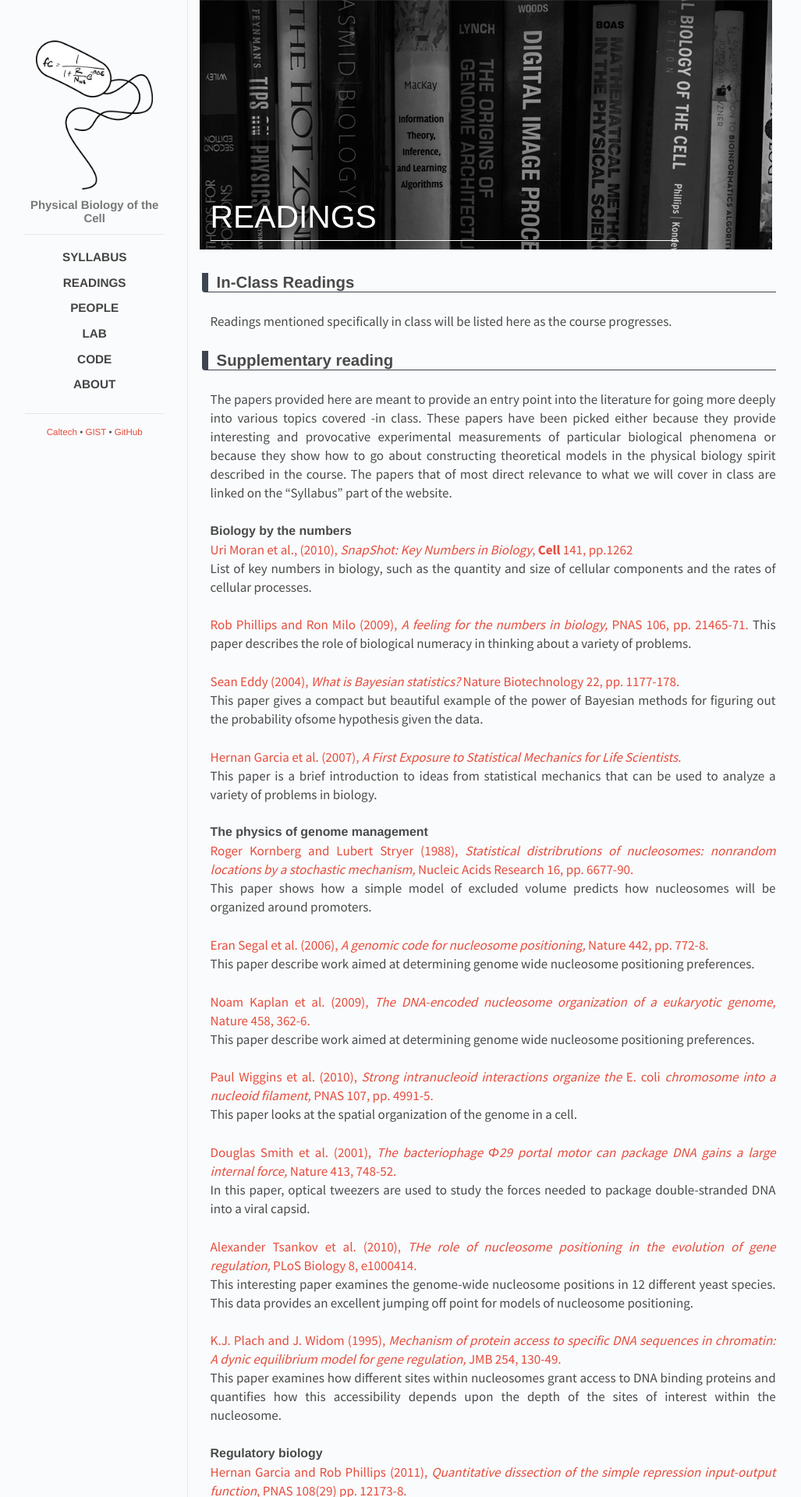
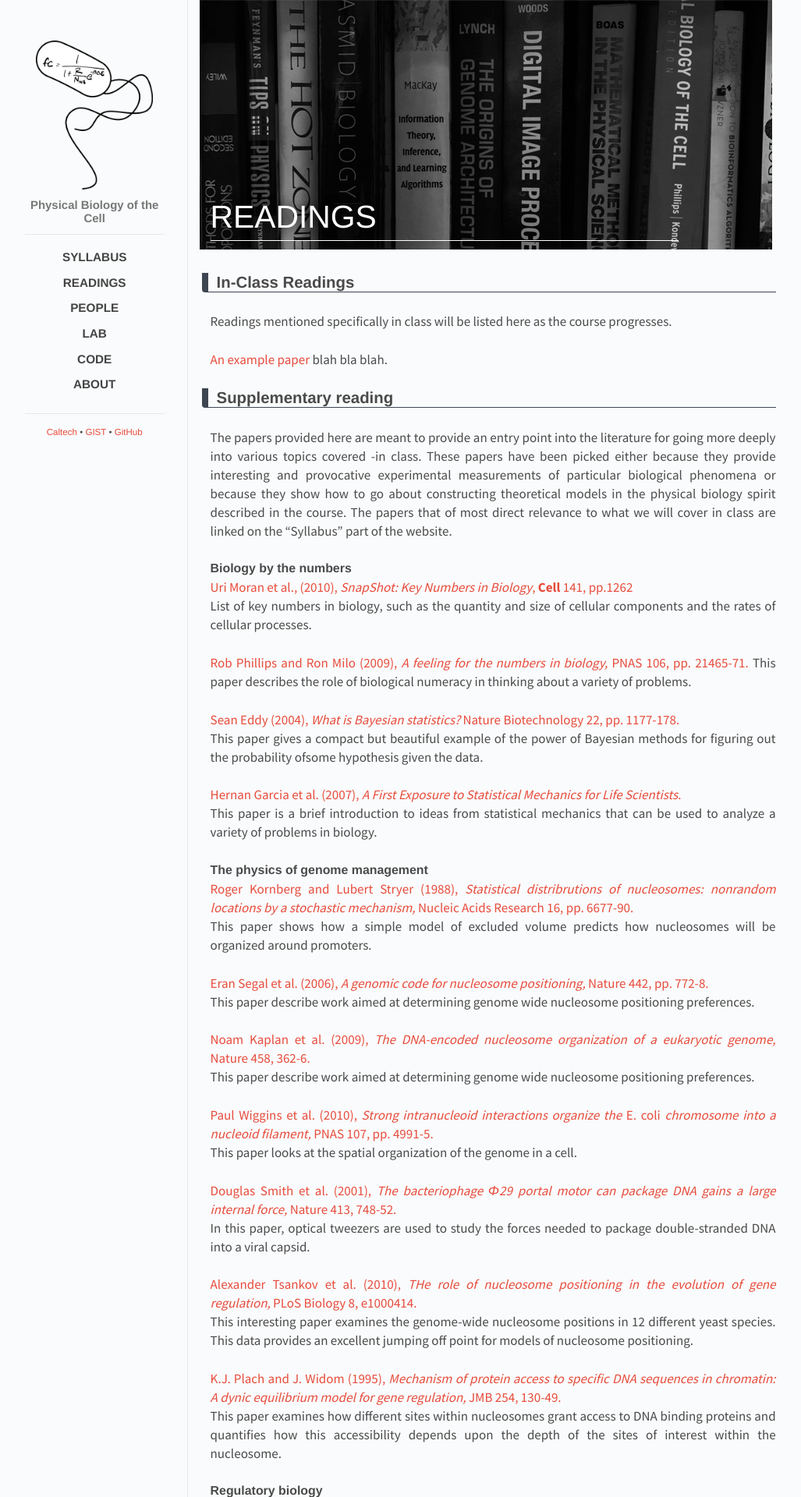
Before and after one commit to RPGroup-PBoC/gist_pboc_2017, a Jekyll site: the page built from _posts/2016-12-19-readings.md, in a window 1280 px wide. Shown: the top 1920 px of the page at 78% size, without its empty margins (118-1145 px from the left). Built offline with Jekyll 4.4.1, drawn with Linux system fonts in a browser that asks for light colours.

Commit message:
Update 2016-12-19-readings.md

```diff
--- a/_posts/2016-12-19-readings.md
+++ b/_posts/2016-12-19-readings.md
@@ -8,6 +8,9 @@ categories: posts
 ## In-Class Readings
 
 Readings mentioned specifically in class will be listed here as the course progresses.
+
+[An example paper](http://www.google.com) blah bla blah.
+
 
 ## Supplementary reading
 
```
